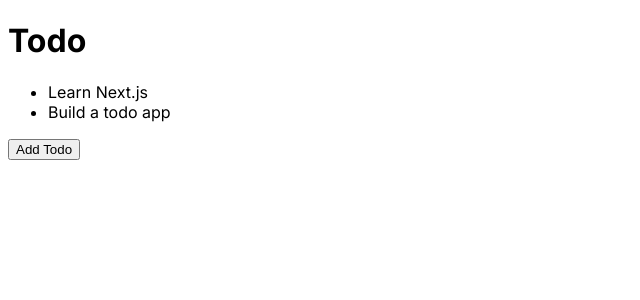
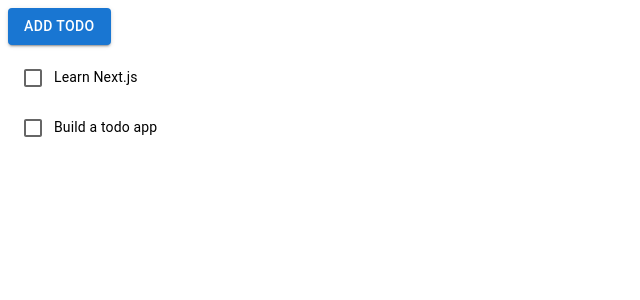
Before and after one commit to yujiokayama/front-end-test, a Next.js app: page /todo in a window 1280 px wide. Shown: the top 300 px of the page, without its empty margins (0-640 px from the left). Built offline with nearby package versions, Linux system fonts and the light colour scheme.

Commit message:
AppRouterとJestでbabelの設定を併用する

```diff
--- a/babel.config.js
+++ /dev/null
@@ -1,7 +0,0 @@
-module.exports = {
-  presets: [
-    "@babel/preset-env",
-    "@babel/preset-react",
-    "@babel/preset-typescript",
-  ],
-};
--- a/jest.config.js
+++ b/jest.config.js
@@ -8,6 +8,6 @@ module.exports = {
   },
   setupFilesAfterEnv: ["./jest.setup.ts"],
   transform: {
-    "^.+\\.(ts|tsx|js|jsx)$": "babel-jest",
+    "^.+\\.(js|jsx|ts|tsx)$": ["babel-jest", { presets: ["next/babel"] }],
   },
 };
--- a/src/app/todo/page.tsx
+++ b/src/app/todo/page.tsx
@@ -2,6 +2,18 @@
 
 import { useEffect, useRef, useState } from "react";
 import axios from "axios";
+import {
+  Button,
+  TextField,
+  Dialog,
+  DialogActions,
+  DialogContent,
+  DialogTitle,
+  List,
+  ListItem,
+  ListItemText,
+  Checkbox,
+} from "@mui/material";
 
 type Todo = {
   id: number;
@@ -25,18 +37,6 @@ export default function UiTest() {
     setTodos([...todos, res.data]);
   };
 
-  const handleAddTodo = () => {
-    addTodo(newTask);
-    setNewTask("");
-    setIsModalOpen(false);
-  };
-
-  const updateTodo = async (id: number, task: string, completed: boolean) => {
-    const res = await axios.put(`/api/todo/${id}`, { task, completed });
-
-    setTodos(todos.map((todo) => (todo.id === id ? res.data : todo)));
-  };
-
   useEffect(() => {
     if (!hasFetched.current) {
       getTodos();
@@ -44,32 +44,62 @@ export default function UiTest() {
     }
   }, []);
 
+  const handleAddTodo = () => {
+    addTodo(newTask);
+    setNewTask("");
+    setIsModalOpen(false);
+  };
+
   return (
-    <>
-      <h1>Todo</h1>
-      <ul>
-        {todos.map((todo, todoIndex) => (
-          <li key={todoIndex}>{todo.task}</li>
+    <div>
+      <Button
+        variant="contained"
+        color="primary"
+        onClick={() => setIsModalOpen(true)}
+      >
+        Add Todo
+      </Button>
+      <Dialog open={isModalOpen} onClose={() => setIsModalOpen(false)}>
+        <DialogTitle>Add a new task</DialogTitle>
+        <DialogContent>
+          <TextField
+            autoFocus
+            margin="dense"
+            label="New Task"
+            type="text"
+            fullWidth
+            value={newTask}
+            onChange={(e) => setNewTask(e.target.value)}
+          />
+        </DialogContent>
+        <DialogActions>
+          <Button onClick={() => setIsModalOpen(false)} color="primary">
+            Cancel
+          </Button>
+          <Button onClick={handleAddTodo} color="primary">
+            Add
+          </Button>
+        </DialogActions>
+      </Dialog>
+      <List>
+        {todos.map((todo) => (
+          <ListItem key={todo.id} dense button>
+            <Checkbox
+              edge="start"
+              checked={todo.completed}
+              tabIndex={-1}
+              disableRipple
+              inputProps={{
+                "aria-labelledby": `checkbox-list-label-${todo.id}`,
+              }}
+            />
+            <ListItemText
+              id={`checkbox-list-label-${todo.id}`}
+              primary={todo.task}
+            />
+          </ListItem>
         ))}
-      </ul>
-      <div>
-        <button onClick={() => setIsModalOpen(true)}>Add Todo</button>
-
-        {isModalOpen && (
-          <div className="modal">
-            <div className="modal-content">
-              <h2>New Task</h2>
-              <input
-                type="text"
-                value={newTask}
-                onChange={(e) => setNewTask(e.target.value)}
-              />
-              <button onClick={handleAddTodo}>Add</button>
-              <button onClick={() => setIsModalOpen(false)}>Cancel</button>
-            </div>
-          </div>
-        )}
-      </div>
-    </>
+      </List>
+    </div>
   );
 }
```
